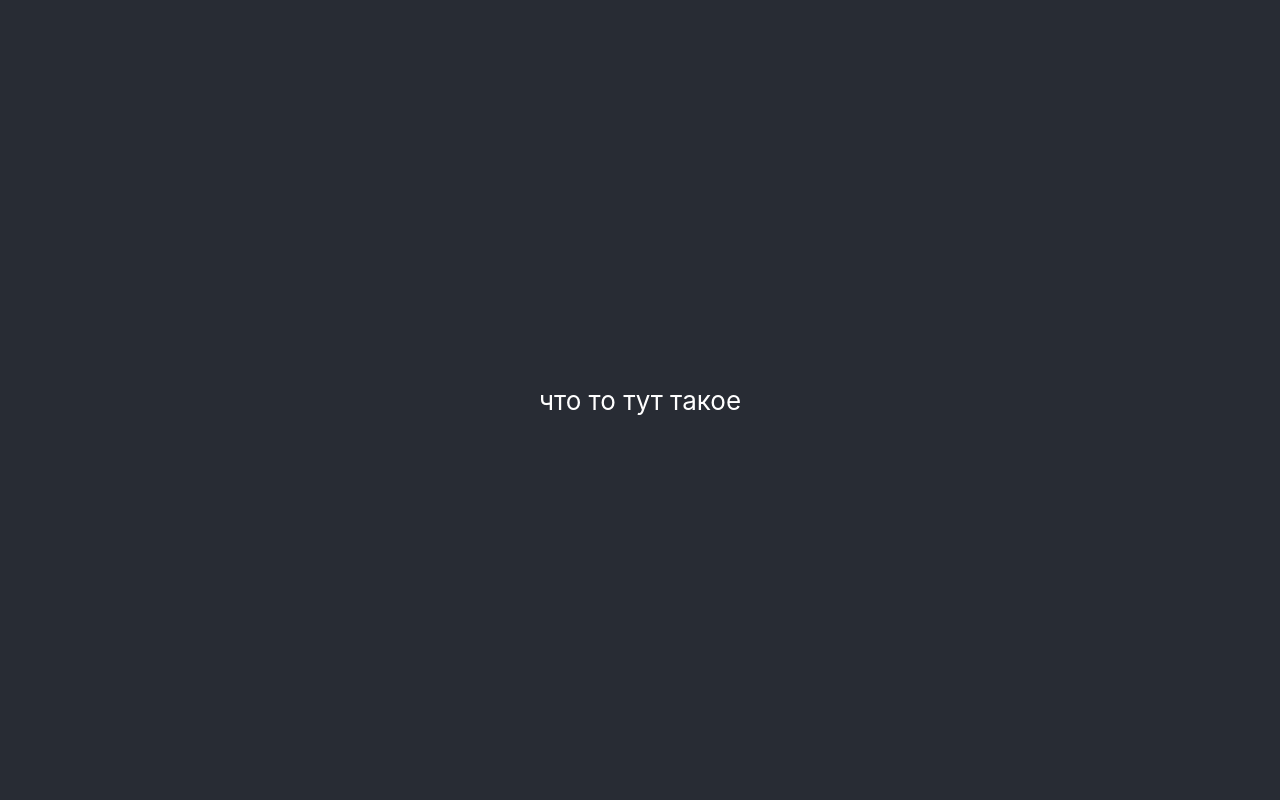
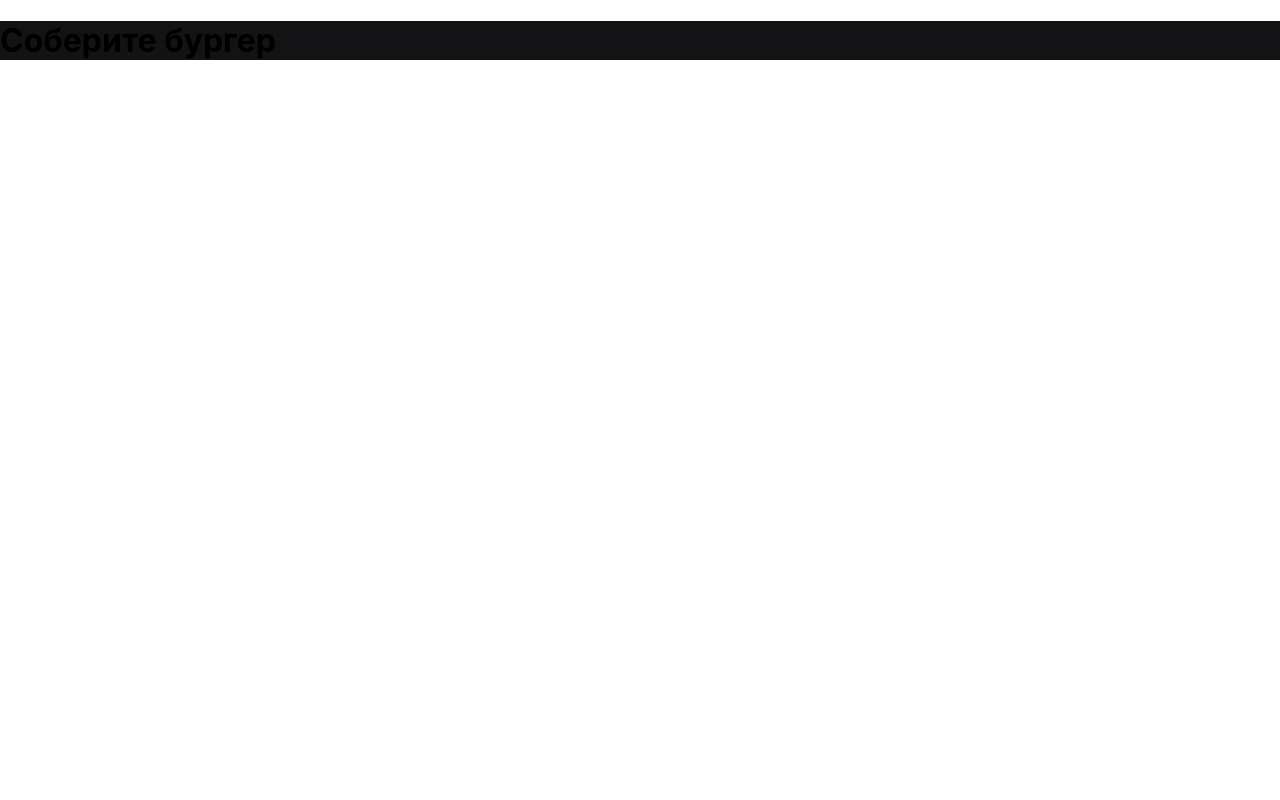
Before and after one commit to ZheniaEU/stellar-burgers, a React (Create React App) app: page / in a window 1280 px wide. Shown: the top 800 px of the page. Built offline with nearby package versions, Linux system fonts and the light colour scheme.

Commit message:
project prepare

```diff
--- a/src/components/App/App.css
+++ /dev/null
@@ -1,38 +0,0 @@
-.App {
-  text-align: center;
-}
-
-.App-logo {
-  height: 40vmin;
-  pointer-events: none;
-}
-
-@media (prefers-reduced-motion: no-preference) {
-  .App-logo {
-    animation: App-logo-spin infinite 20s linear;
-  }
-}
-
-.App-header {
-  background-color: #282c34;
-  min-height: 100vh;
-  display: flex;
-  flex-direction: column;
-  align-items: center;
-  justify-content: center;
-  font-size: calc(10px + 2vmin);
-  color: white;
-}
-
-.App-link {
-  color: #61dafb;
-}
-
-@keyframes App-logo-spin {
-  from {
-    transform: rotate(0deg);
-  }
-  to {
-    transform: rotate(360deg);
-  }
-}
--- a/src/components/App/App.jsx
+++ b/src/components/App/App.jsx
@@ -2,15 +2,16 @@ import React from 'react'
 import { AppHeader } from "../AppHeader/AppHeader"
 import { BurgerIngredients } from "../BurgerIngredients/BurgerIngredients"
 import { BurgerConstructor } from "../BurgerConstructor/BurgerConstructor"
+import appStyles from './App.module.css';
 
-
-import './App.css';
+// import './App.css';
 
 export function App() {
    return (
-    <div className="App">
+      <div className={appStyles.body}>
          <AppHeader />
          <main>
+            <h1>Соберите бургер</h1>
             <BurgerIngredients />
             <BurgerConstructor />
          </main>
--- /dev/null
+++ b/src/components/App/App.module.css
@@ -0,0 +1,7 @@
+.App {
+   text-align: center;
+}
+
+.body {
+   background-color: #131316;
+}
--- a/src/components/AppHeader/AppHeader.jsx
+++ b/src/components/AppHeader/AppHeader.jsx
@@ -2,7 +2,7 @@ export const AppHeader = function () {
    return (
       <div className="App">
          <header className="App-header">
-            <p>что то тут такое</p>
+
          </header>
          <main>
             <section></section>
--- a/src/components/BurgerConstructor/BurgerConstructor.jsx
+++ b/src/components/BurgerConstructor/BurgerConstructor.jsx
@@ -2,7 +2,7 @@ export const BurgerConstructor = function () {
    return (
       <div className="App">
          <header className="App-header">
-            <p>что то тут такое</p>
+
          </header>
          <main>
             <section></section>
--- a/src/components/BurgerIngredients/BurgerIngredients.jsx
+++ b/src/components/BurgerIngredients/BurgerIngredients.jsx
@@ -2,7 +2,7 @@ export const BurgerIngredients = function () {
    return (
       <div className="App">
          <header className="App-header">
-            <p>что то тут такое</p>
+
          </header>
          <main>
             <section></section>
```
Lines whose indentation alone changed are shown as unchanged.
